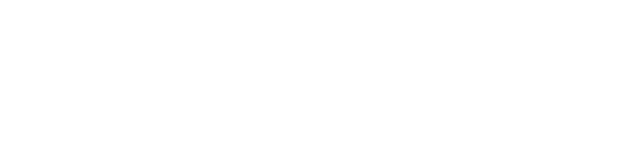
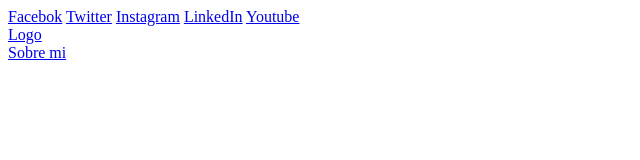
Before and after one commit to SgtGarro/Platzi-CSS-Layout-Practical-Course, a plain HTML site: page index.html in a window 1280 px wide. Shown: the whole page, without its empty margins (0-640 px from the left). Drawn offline with Linux system fonts and the light colour scheme.

Commit message:
HTML header architecture

```diff
--- a/index.html
+++ b/index.html
@@ -8,6 +8,24 @@
     <title>Document</title>
 </head>
 <body>
-
+    <header>
+        <section>
+            <div>
+                <a href="#">Facebok</a>
+                <a href="#">Twitter</a>
+                <a href="#">Instagram</a>
+                <a href="#">LinkedIn</a>
+                <a href="#">Youtube</a>
+            </div>
+        </section>
+        <nav>
+            <section>
+                <a href="#">Logo</a>
+            </section>
+            <section>
+                <a href="./perfil.html">Sobre mi</a>
+            </section>
+        </nav>
+    </header>
 </body>
 </html>
```
Also changed, not shown: blog.html (added), blogs.html (added), perfil.html (added), 1 other file.
